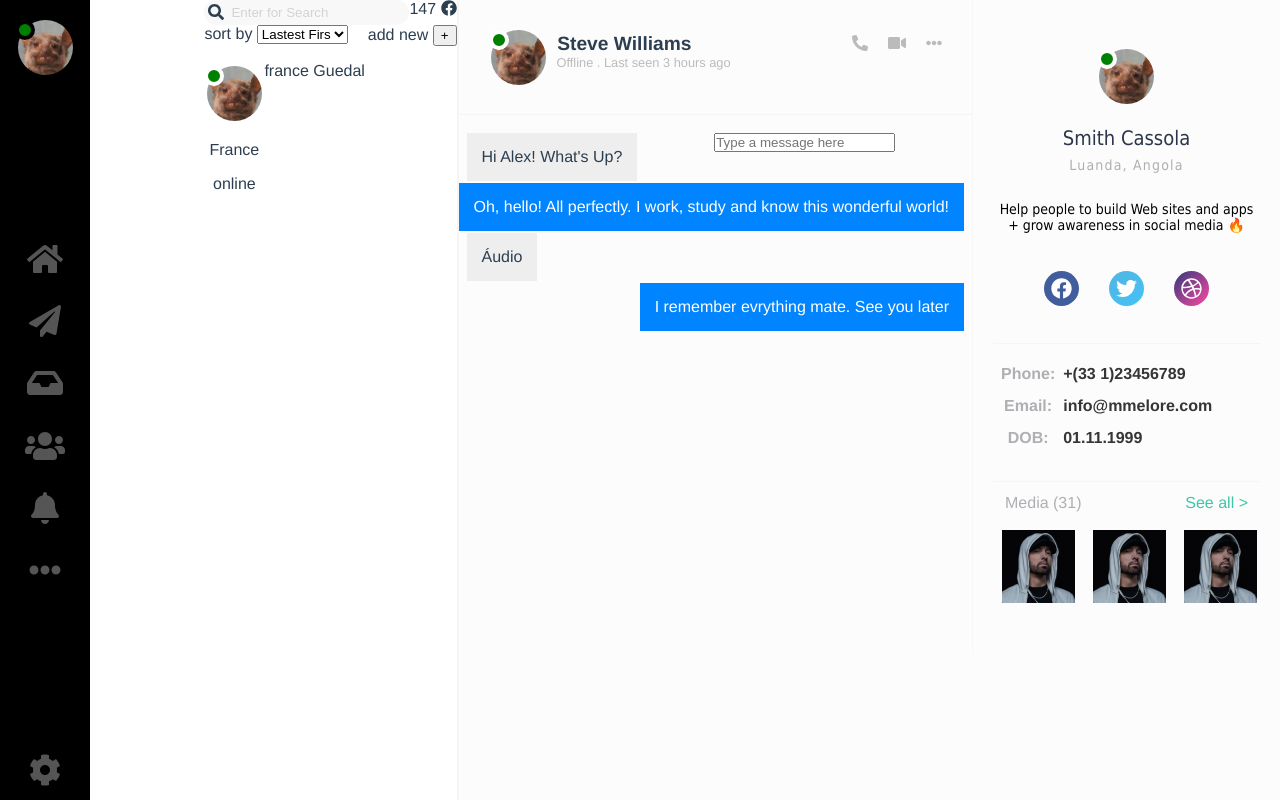
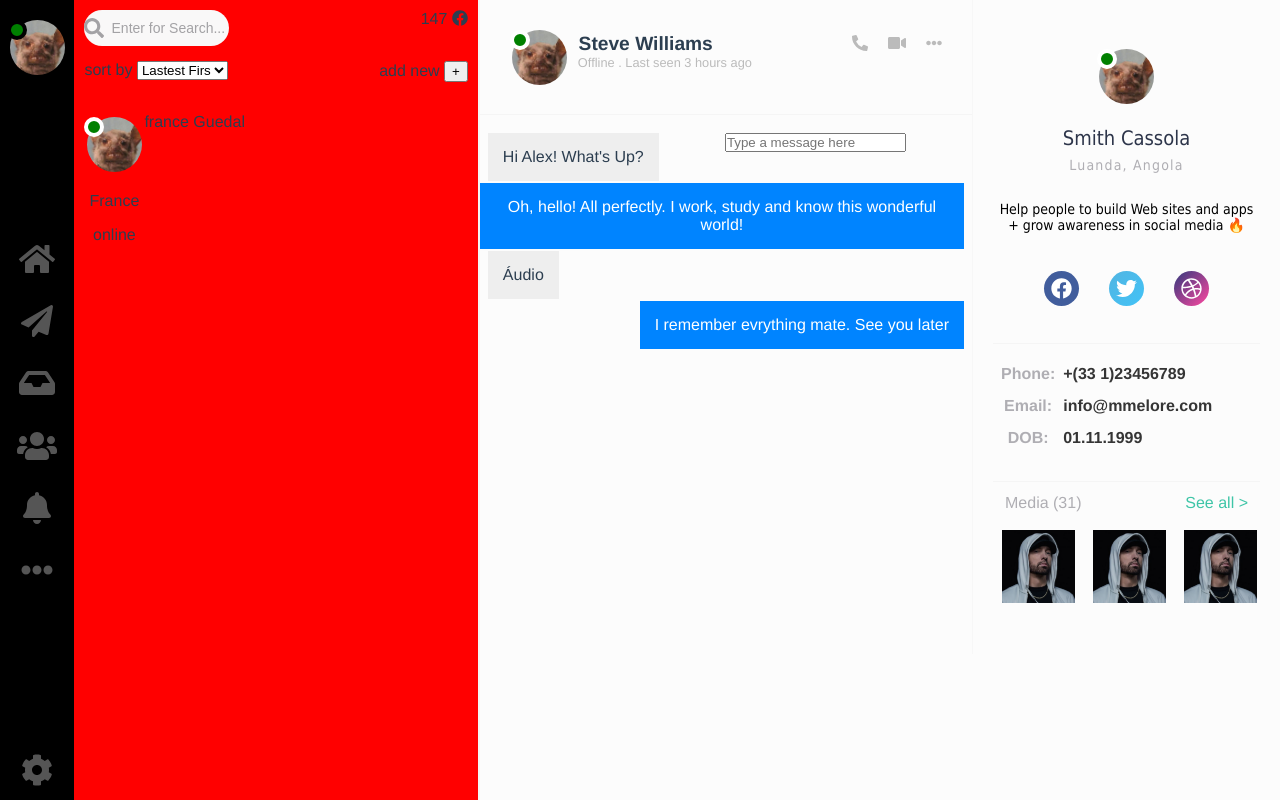
Before and after one commit to france00mf/chat, a Vue app: page / in a window 1280 px wide. Built offline with nearby package versions, Linux system fonts and the light colour scheme.

Commit message:
build: finish user-search component  ui

```diff
--- a/src/components/home/message-room/message-room.vue
+++ b/src/components/home/message-room/message-room.vue
@@ -1,5 +1,5 @@
 <template>
-    <div>
+    <div class="message-room">
         <div class="container-row-mr">
           <user-search></user-search>
           <message-counter></message-counter>
@@ -26,8 +26,15 @@ export default {
 </script>
 
 <style>
+.message-room{
+  background: red;
+  padding: 10px;
+  width: 400px;
+}
 .container-row-mr{
   display: flex;
   justify-content: space-between;
+  margin-bottom: 15px;
   }
+
 </style>
--- a/src/components/shared/user-search.vue
+++ b/src/components/shared/user-search.vue
@@ -1,7 +1,7 @@
 <template>
             <div class="user-search">
-            <i class="fa fa-search"></i>
-            <input placeholder="Enter for Search"/>
+            <i class="fa fa-search i"></i>
+            <input placeholder="Enter for Search..."/>
             </div>
 
 </template>
@@ -9,22 +9,31 @@
 <style scoped>
 .user-search{
     display: flex;
-    background: #f9f8f8;
-    padding: 4px;
     border-radius: 50px;
+    font-size: 1rem;
 }
-.user-search i{
-   padding: 10px;
-    color: red;
-    background: red;
+.i{
+ font-size: 10px;
+ color: #a3a2a5;
+ background: #f9f8f8;
+ width: 10%;
+ height: 20px;
+ padding-top: 8px;
+ padding-bottom: 8px;
+ border-radius: 50px 0 0 50px ;
 }
 .user-search input{
+    padding-top: 8px;
+    padding-bottom: 8px;
+     width: 60%;
     border: none;
-    background: transparent;
+    background: #f9f8f8;
+    border-radius: 0 50px 50px 0 ;
 }
 .user-search input::placeholder{
     padding-left: 5px ;
-    color: #d3d2d5;
+    color: #a3a2a5;
+    font-size: 14px;
 }
 
 </style>
```
